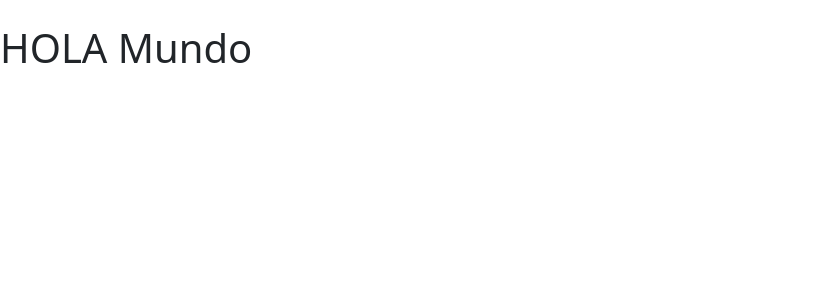
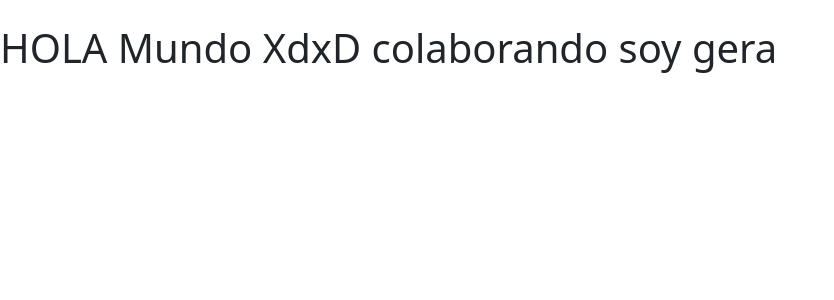
Before and after one commit to soyMoka/Oportunidad-De-cambio, a Django app: page / in a window 1280 px wide. Shown: the top 300 px of the page, without its empty margins (0-834 px from the left). Run offline with Django 4.2, Linux system fonts and the light colour scheme.

Commit message:
Update index.html

```diff
--- a/templates/index.html
+++ b/templates/index.html
@@ -12,6 +12,6 @@
   </head>
   <body>
      <br/>
-      <h1> HOLA Mundo </hi>
+      <h1> HOLA Mundo XdxD colaborando soy gera </hi>
   </body>
 </html>
```
